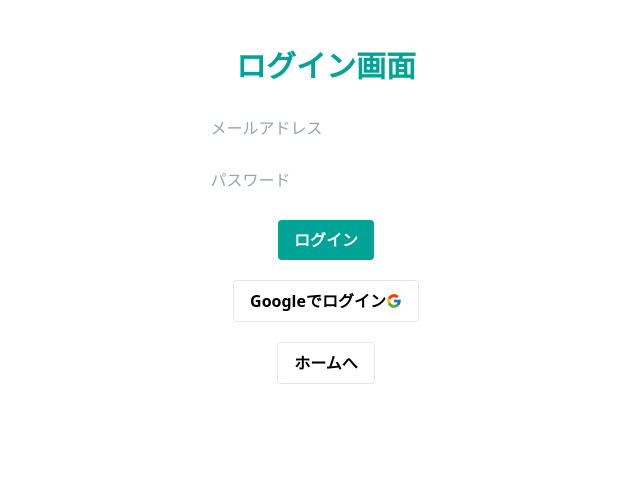
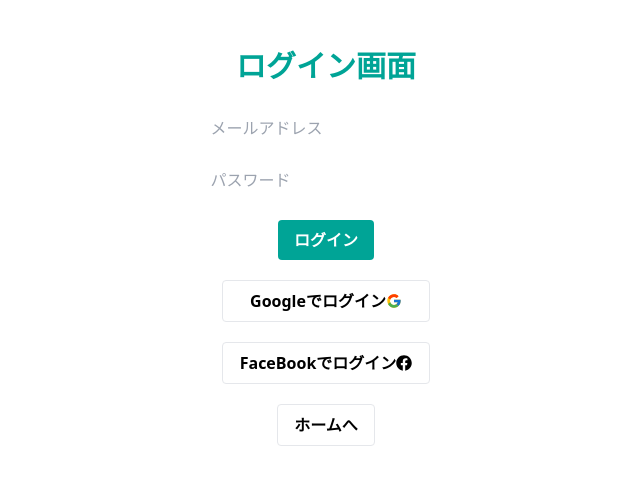
Before and after one commit to RintaroNasu/Micobase-Authenticatin-App, a Next.js app: page /user/sign_in in a window 1280 px wide. Shown: the top 484 px of the page, without its empty margins (314-954 px from the left). Built offline with nearby package versions, Linux system fonts and the light colour scheme; no server answers.

Commit message:
facebookのnextauth実装

```diff
--- a/src/app/api/auth/[...nextauth]/route.ts
+++ b/src/app/api/auth/[...nextauth]/route.ts
@@ -1,5 +1,6 @@
 import NextAuth from "next-auth";
 import GoogleProvider from "next-auth/providers/google";
+import FacebookProvider from "next-auth/providers/facebook";
 
 export const authOptions = {
   providers: [
@@ -7,6 +8,10 @@ export const authOptions = {
       clientId: process.env.GOOGLE_CLIENT_ID || "",
       clientSecret: process.env.GOOGLE_CLIENT_SECRET || "",
     }),
+    FacebookProvider({
+      clientId: process.env.FACEBOOK_CLIENT_ID || "",
+      clientSecret: process.env.FACEBOOK_CLIENT_SECRET || "",
+    }),
   ],
   secret: process.env.NEXTAUTH_SECRET,
 };
--- a/src/app/user/dashboard/page.tsx
+++ b/src/app/user/dashboard/page.tsx
@@ -20,7 +20,6 @@ export default function dashboard() {
     const token = localStorage.getItem("access_token");
     if (status === "authenticated" && session?.user?.email) {
       setEmail(session.user.email);
-      console.log(email, status);
     } else if (status === "unauthenticated" && token && token.split(".").length === 3) {
       const decodedUser = jwtDecode<DecodedUser>(token);
       setEmail(decodedUser.email);
--- a/src/app/user/sign_in/page.tsx
+++ b/src/app/user/sign_in/page.tsx
@@ -7,14 +7,13 @@ import { useRouter } from "next/navigation";
 import { useState } from "react";
 import { FcGoogle } from "react-icons/fc";
 import { signIn as nextAuthSignIn, useSession } from "next-auth/react";
+import { FaFacebook } from "react-icons/fa";
 
 export default function Sign_in() {
   const router = useRouter();
   const { data: session, status } = useSession();
-  console.log(session, status);
   const [email, setEmail] = useState("");
   const [password, setPassword] = useState("");
-
   const onChangeEmail = (event: React.ChangeEvent<HTMLInputElement>) => setEmail(event.target.value);
   const onChangePassword = (event: React.ChangeEvent<HTMLInputElement>) => setPassword(event.target.value);
 
@@ -47,10 +46,16 @@ export default function Sign_in() {
         </form>
       </div>
       {status === "unauthenticated" && (
-        <button onClick={() => nextAuthSignIn("google", { callbackUrl: "/user/dashboard" }, { prompt: "login" })} className="rounded-[4px] border border-fg-primary bg-white py-2 font-semibold text-fg-primary hover:bg-gray-300 disabled:opacity-[0.38] px-4 text-center flex items-center mb-5">
-          <span>Googleでログイン</span>
-          <FcGoogle />
-        </button>
+        <div className="">
+          <button onClick={() => nextAuthSignIn("google", { callbackUrl: "/user/dashboard" }, { prompt: "login" })} className="w-52 rounded-[4px] border border-fg-primary bg-white py-2 font-semibold text-fg-primary hover:bg-gray-300 disabled:opacity-[0.38] px-4   items-center mb-5 flex justify-center">
+            <span>Googleでログイン</span>
+            <FcGoogle />
+          </button>
+          <button onClick={() => nextAuthSignIn("facebook", { callbackUrl: "/user/dashboard" }, { prompt: "login" })} className="w-52 rounded-[4px] border border-fg-primary bg-white py-2 font-semibold text-fg-primary hover:bg-gray-300 disabled:opacity-[0.38] px-4 flex items-center mb-5 justify-center">
+            <span>FaceBookでログイン</span>
+            <FaFacebook />
+          </button>
+        </div>
       )}
       <SkeltonButton href="/">ホームへ</SkeltonButton>
     </div>
```
